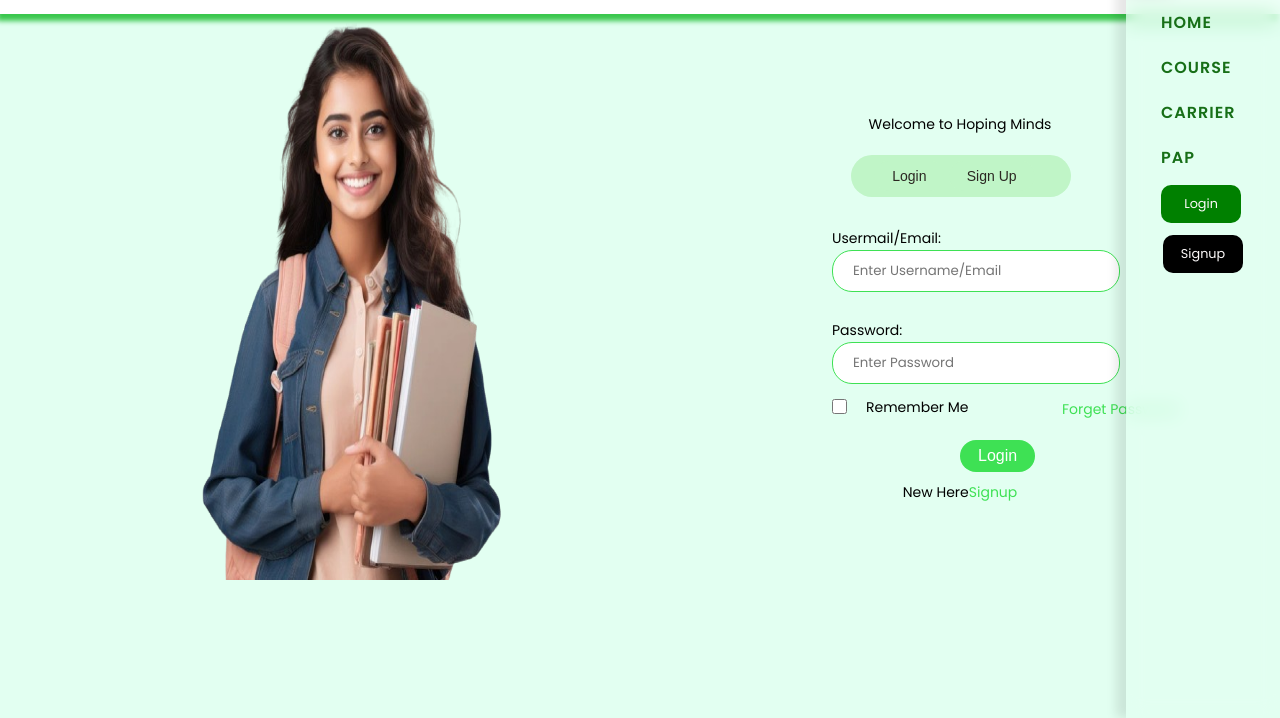
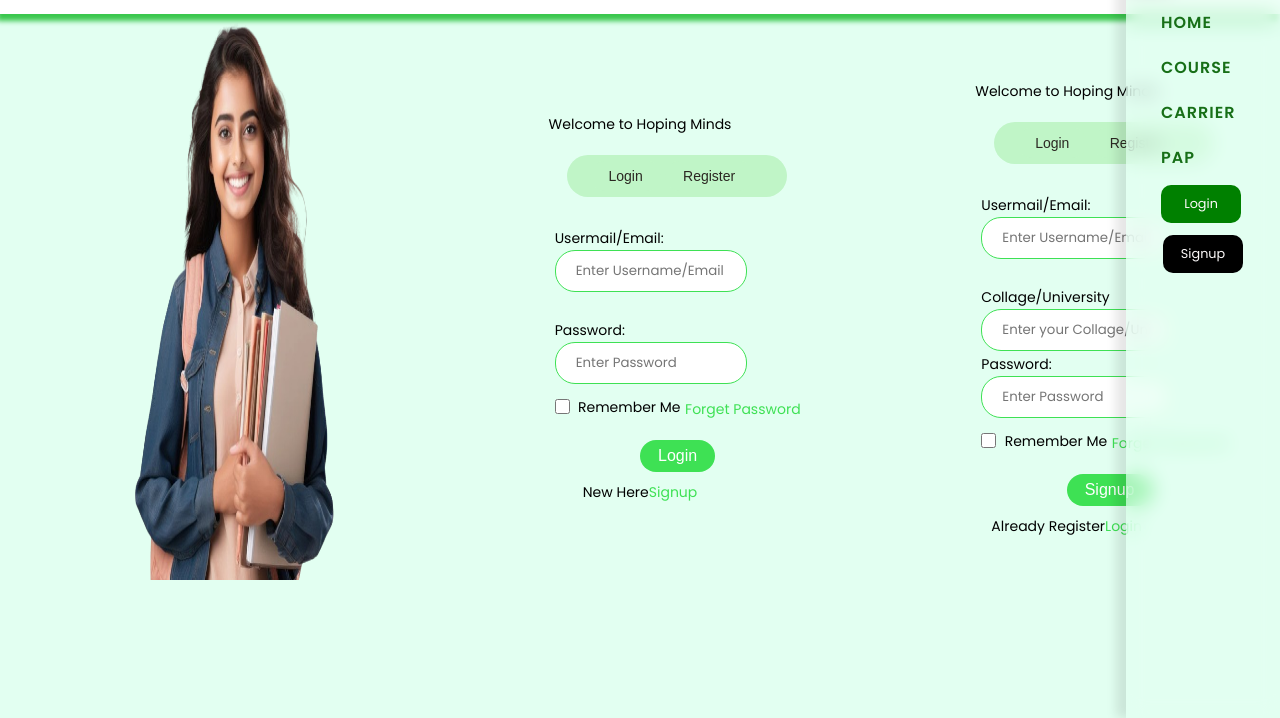
Before and after one commit to amanyadav91/Aman-HM, a plain HTML site: page dist/form.html in a window 1280 px wide. Shown: the part 82-800 px from the top of the page. Drawn offline with Linux system fonts and the light colour scheme; files that its build step writes are made by us from their sources; files whose address does not match are found by name.

Commit message:
tailwind install

```diff
--- a/form.html
+++ b/dist/form.html
@@ -70,6 +70,41 @@
         padding: 7px 18px;
       }
       .form2 .batn button:hover {
+        background-color: #5ee470;
+        color: #000;
+      }
+      .form3 {
+        width: 50%;
+        height: 100%;
+        margin: 0 auto;
+        align-items: center;
+      }
+      .form3 p {
+        font-size: 14px;
+        text-align: center;
+        margin-top: 10px;
+      }
+      .form3 .batn {
+        align-items: center;
+        margin-top: 20px;
+        margin-left: 33%;
+        background-color: #c0f5c7;
+        border-radius: 30px;
+        width: 220px;
+        padding: 6px;
+        padding-left: 23px;
+        margin-bottom: 3px;
+      }
+      .form3 .batn button {
+        background-color: #c0f5c7;
+        border: none;
+        color: rgba(22, 10, 10, 0.879);
+        font-size: 14px;
+        border-radius: 30px;
+        cursor: pointer;
+        padding: 7px 18px;
+      }
+      .form3 .batn button:hover {
         background-color: #5ee470;
         color: #000;
       }
@@ -234,7 +269,7 @@
           <p>Welcome to Hoping Minds</p>
           <div class="batn">
             <button>Login</button>
-            <button>Sign Up</button>
+            <button>Register</button>
           </div>
           <br />
           <form action="" method="post">
@@ -264,6 +299,42 @@
             <div class="lst"><p>New Here<a href="./form.html">Signup</a></p></div>
           </form>
         </div>
+        <div class="form3">
+          <p>Welcome to Hoping Minds</p>
+          <div class="batn">
+            <button>Login</button>
+            <button>Register</button>
+          </div>
+          <br />
+          <form action="" method="post">
+            <label for="email">Usermail/Email:</label><br />
+            <input
+              type="email"
+              id="email"
+              name="email"
+              required
+              placeholder="Enter Username/Email"
+            /><br /><br />
+            <label for="text">Collage/University</label><br/>
+            <input type="text" placeholder="Enter your Collage/University"><br>
+            <label for="password">Password:</label><br />
+            <input
+              type="password"
+              id="password"
+              name="password"
+              required
+              placeholder="Enter Password"
+            /><br />
+            <div class="remember">
+              <input type="checkbox" name="remember valve" class="rem"/>
+              <label for="remember"  class="rm">Remember Me</label>
+              <a href="./index.html">Forget Password</a>
+            </div>
+          <button class="sub">Signup</button>
+            <br />
+            <div class="lst"><p>Already Register<a href="./form.html">Login</a></p></div>
+          </form>
+        </div>
       </div>
     </div>
   </body>
--- /dev/null
+++ b/src/input.css
@@ -0,0 +1,3 @@
+@tailwind base;
+@tailwind components;
+@tailwind utilities;
--- /dev/null
+++ b/tailwind.config.js
@@ -0,0 +1,8 @@
+/** @type {import('tailwindcss').Config} */
+module.exports = {
+  content: ["./dist/signup.html"],
+  theme: {
+    extend: {},
+  },
+  plugins: [],
+}
```
Also changed, not shown: dist/signup.html (added, +13 -0 lines), dist/index.html (renamed from index.html), src/output.css (added), src/style.css (renamed from style.css).
